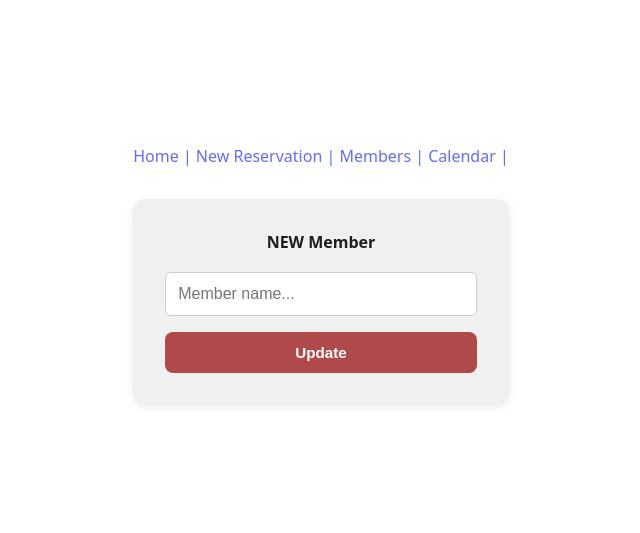
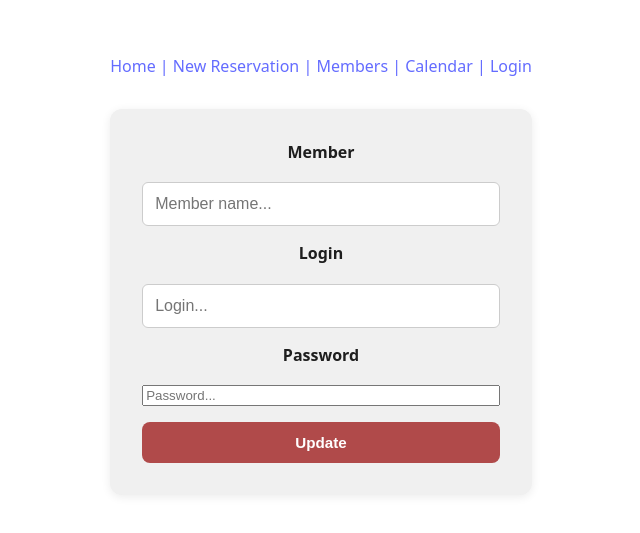
Before and after one commit to josdic1/sterling-app, a React (Vite) app: page /members/edit/1 in a window 1280 px wide. Shown: the part 109-642 px from the top of the page, without its empty margins (319-959 px from the left). Built offline with nearby package versions, Linux system fonts and the light colour scheme; data requests are answered from the project's data file.

Commit message:
Login screen

```diff
--- a/backend/db.json
+++ b/backend/db.json
@@ -19,10 +19,10 @@
       "guests": 3,
       "notes": "no shellfish",
       "room": "room-b",
-      "arrival": "7/25/2025, 10:45:00 AM",
+      "arrival": "2025-07-18T12:00",
       "guest_array": [
-        "Dorrie",
-        "Demi"
+        "Gary",
+        "Delano"
       ]
     },
     {
@@ -36,16 +36,47 @@
       "guest_array": [
         "Demi"
       ]
+    },
+    {
+      "id": "f6a8",
+      "mid": "1b54",
+      "member": "Dorrie",
+      "guests": 4,
+      "notes": "VIP",
+      "room": "room-a",
+      "arrival": "6/27/2025, 12:00:00 PM",
+      "guest_array": [
+        "Maggie",
+        "Sarah",
+        "Aubrey"
+      ]
     }
   ],
   "members": [
     {
       "id": "79dd",
-      "member": "Jon"
+      "member": "Jon",
+      "login": "jon",
+      "password": "jon"
     },
     {
       "id": "aa0a",
-      "member": "Josh"
+      "member": "Josh",
+      "login": "josh",
+      "password": "josh"
+    },
+    {
+      "id": "1b54",
+      "member": "Dorrie",
+      "login": "dorrie",
+      "password": "dorrie"
+    }
+  ],
+    "currentUser": [
+    {
+      "id": "",
+      "uid": "",
+      "member": ""
     }
   ]
 }
--- a/src/App.jsx
+++ b/src/App.jsx
@@ -1,13 +1,18 @@
 import { Outlet } from 'react-router-dom'
 import ReservationProvider from './providers/ReservationProvider'
 import MemberProvider from './providers/MemberProvider'
+import CurrentUserProvider from './providers/CurrentUserProvider'
 import NavBar from './components/NavBar'
 import './App.css'
 
 function App() {
 
+
+
   return (
+
     <>
+    <CurrentUserProvider>
       <header>
       <NavBar />
       </header>
@@ -18,6 +23,7 @@ function App() {
 </ReservationProvider>
 </MemberProvider>
       </main>
+      </CurrentUserProvider>
     </>
   )
 }
--- a/src/components/NavBar.jsx
+++ b/src/components/NavBar.jsx
@@ -1,7 +1,10 @@
 import { NavLink } from "react-router-dom"
+
 import viteLogo from '/vite.svg'
 
 function NavBar() {
+
+
 
 return (
 <>
@@ -11,6 +14,7 @@ return (
         <NavLink to="/reservations/new"> New Reservation |</NavLink>
         <NavLink to="/members"> Members |</NavLink>
         <NavLink to="/calendar"> Calendar |</NavLink>
+         <NavLink to="/login"> Login </NavLink>
 </nav>
 </>
 )}
--- /dev/null
+++ b/src/contexts/CurrentUserContext.jsx
@@ -0,0 +1,5 @@
+import { createContext } from "react";
+
+const CurrentUserContext = createContext()
+
+export default CurrentUserContext
--- /dev/null
+++ b/src/pages/Login.jsx
@@ -0,0 +1,46 @@
+import { useState, useEffect, useContext } from "react"
+import MemberContext from "../contexts/MemberContext"
+import CurrentUserContext from "../contexts/CurrentUserContext"
+
+function Login() {
+
+const { members } = useContext(MemberContext)
+
+const { isLoggedIn, currentUser, setCurrentUser } = useContext(CurrentUserContext)
+
+
+ const [ loginForm, setLoginForm ] = useState({
+    member: '',
+    password: '',
+ })
+
+ useEffect(() => {
+    const match = members.find(u => u.member.toLowerCase() === loginForm.member.toLowerCase()) || ''
+    setCurrentUser(match)
+},[loginForm.member])
+
+
+ const onChange = (e) => {
+    const { name, value } = e.target
+    setLoginForm(prev => ({
+        ...prev,
+        [name]: value
+    }))
+ }
+
+const onSubmit = (e) => {
+    e.preventDefault()
+}
+
+return (
+<>
+
+<form onSubmit={onSubmit}>
+    Login: <input type="username" name="member" id="member" onChange={onChange} value={loginForm.member} />
+    Password: <input type="password" name="password" id="password" onChange={onChange} value={loginForm.password} />
+    <button type="submit">{currentUser?.id ? "Enter Password" : "Login" }</button>
+</form>
+</>
+)}
+
+export default Login
--- a/src/pages/MemberEdit.jsx
+++ b/src/pages/MemberEdit.jsx
@@ -7,7 +7,9 @@ function MemberEdit() {
 
     const [ formData, setFormData ] = useState({
         id: '',
-        member: ''
+        member: '',
+        login: '',
+        password: ''
     })
 
     const { id } = useParams()
@@ -20,7 +22,9 @@ useEffect(() => {
 
     const updated = {
         id: match.id,
-        member: match.member
+        member: match.member,
+        login: match.login,
+        password: match.password
     }
     setFormData(updated)
 },[id, members])
@@ -53,8 +57,12 @@ const onCancel = () => {
 return (
 <>
 <form onSubmit={onSubmit}>
-<label htmlFor="member"> NEW Member </label>
+<label htmlFor="member"> Member </label>
 <input type="text" name="member" id="member" placeholder="Member name..." onChange={onFormChange} value={formData.member}/>
+<label htmlFor="login"> Login </label>
+<input type="text" name="login" id="login" placeholder="Login..." onChange={onFormChange} value={formData.login}/>
+<label htmlFor="password"> Password </label>
+<input type="password" name="password" id="password" placeholder="Password..." onChange={onFormChange} value={formData.password}/>
 <button type="submit"> Update </button>
 </form>
 </>
--- a/src/pages/MemberForm.jsx
+++ b/src/pages/MemberForm.jsx
@@ -22,7 +22,9 @@ const onFormChange = (e) => {
 const onSubmit = (e) => {
     e.preventDefault()
     const newMem = {
-        ...formData
+        ...formData,
+        login: formData.member.toLocaleLowerCase(),
+        password: formData.member.toLocaleLowerCase()
     }
     handleNew(newMem)
     onCancel()
@@ -44,6 +46,7 @@ return (
 <form onSubmit={onSubmit}>
 <label htmlFor="member"> NEW Member </label>
 <input type="text" name="member" id="member" placeholder="Member name..." onChange={onFormChange} value={formData.member}/>
+
 <button type="submit"> Submit </button>
 </form>
 </>
--- /dev/null
+++ b/src/providers/CurrentUserProvider.jsx
@@ -0,0 +1,42 @@
+import CurrentUserContext from '../contexts/CurrentUserContext';
+import { useState, useEffect } from 'react';
+
+
+function CurrentUserProvider({children}) {
+
+      const [ currentUser, setCurrentUser ] = useState({
+        id: "",
+        uid: "",
+        member: ""
+      })
+
+ const loggedIn = currentUser?.uid ? true : false
+
+ useEffect(() => {
+    fetchCurrentUser()
+},[])
+
+
+async function fetchCurrentUser() {
+    try {
+        const res = await fetch (`http://localhost:3000/currentUser`)
+        if(!res.ok) {
+            throw new Error("Failed to get a response")
+        }
+        const data = await res.json()
+        setCurrentUser(data)
+    }catch (error) {console.error("❌ Caught error:", error);}
+}
+
+
+return (
+<>
+<CurrentUserContext.Provider
+    value={{ currentUser, setCurrentUser, loggedIn }}
+>
+    {children}
+</CurrentUserContext.Provider>
+</>
+)}
+
+export default CurrentUserProvider
--- a/src/routes.jsx
+++ b/src/routes.jsx
@@ -1,6 +1,7 @@
 import App from "./App.jsx"
 import CalendarView from "./pages/CalendarView.jsx"
 import Error from "./pages/Error.jsx"
+import Login from "./pages/Login.jsx"
 import MemberList from "./pages/MemberList.jsx"
 import MemberItem from "./pages/MemberItem.jsx"
 import MemberEdit from "./pages/MemberEdit.jsx"
@@ -26,6 +27,7 @@ const routes = [
       { path: "/members/edit/:id", element: <MemberEdit /> },
       { path: "/members/view/:id", element: <MemberItem /> },
       { path: "/calendar", element: <CalendarView /> },
+       { path: "/login", element: <Login /> }
   ] }
 ]
 
```
